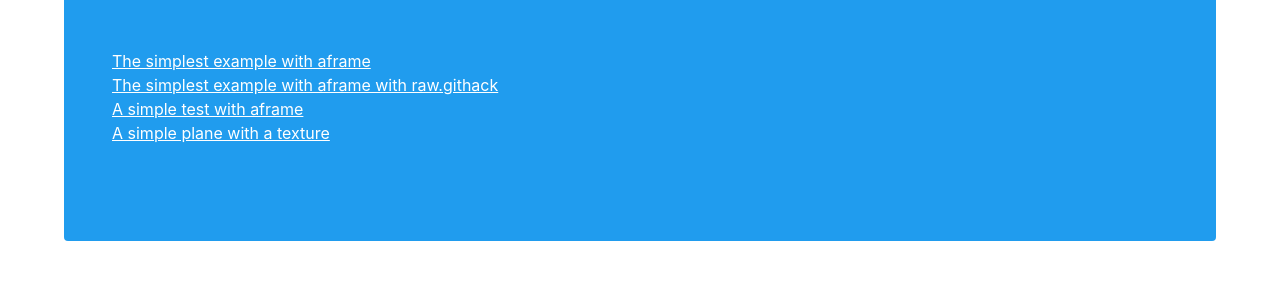
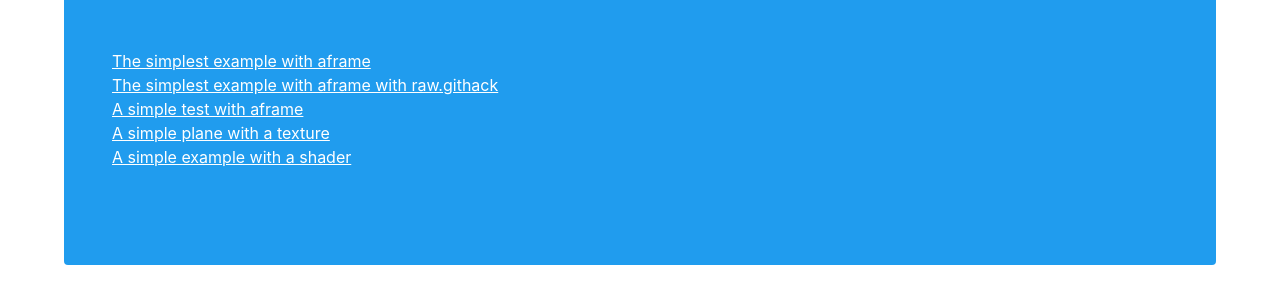
Before and after one commit to sheikhsid/ar-project, a website: page index.html in a window 1280 px wide. Shown: the part 239-542 px from the top of the page. Drawn offline with nearby package versions, Linux system fonts and the light colour scheme.

Commit message:
New code

```diff
--- a/index.html
+++ b/index.html
@@ -20,8 +20,8 @@
 									<li><a href="aframe/aframe-raw-githack.html">The simplest example with aframe with raw.githack</a></li>
 									<li><a href="aframe/aframe-test.html">A simple test with aframe</a></li>
 									<li><a href="aframe/aframe-ar-plane-texture.html">A simple plane with a texture</a></li>
-									<!-- <li><a href="aframe/aframe-ar-shader.html">A simple example with a shader</a></li>
-									<li><a href="aframe/aframe-ar-gltf.html">A simple example with AR.js and a gltf model</a></li>
+									<li><a href="aframe/aframe-ar-shader.html">A simple example with a shader</a></li>
+									<!-- <li><a href="aframe/aframe-ar-gltf.html">A simple example with AR.js and a gltf model</a></li>
 									<li><a href="aframe/aframe-ar-simple-gltf.html">A simpler example with AR.js and the Duck gltf model</a></li> -->
 								</ul>
 						</article>
```
